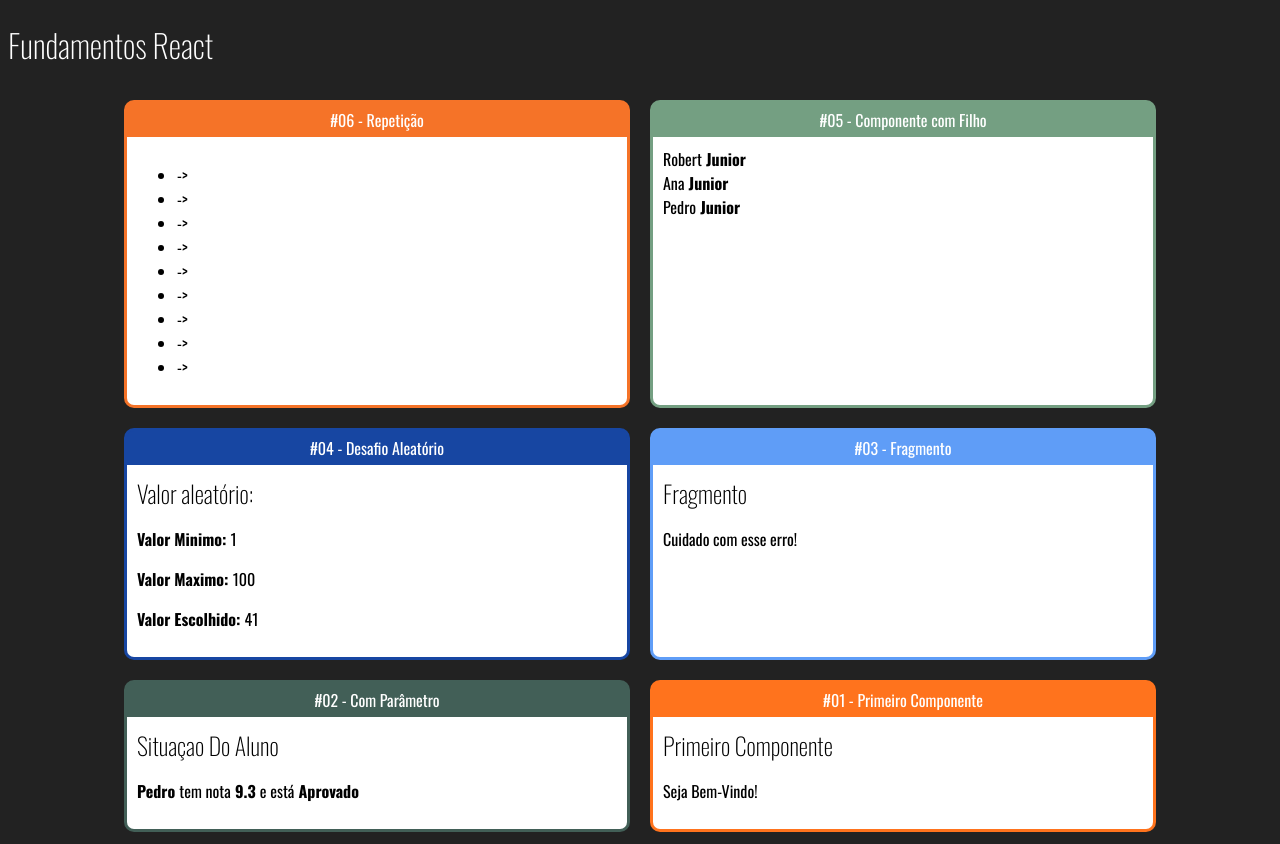
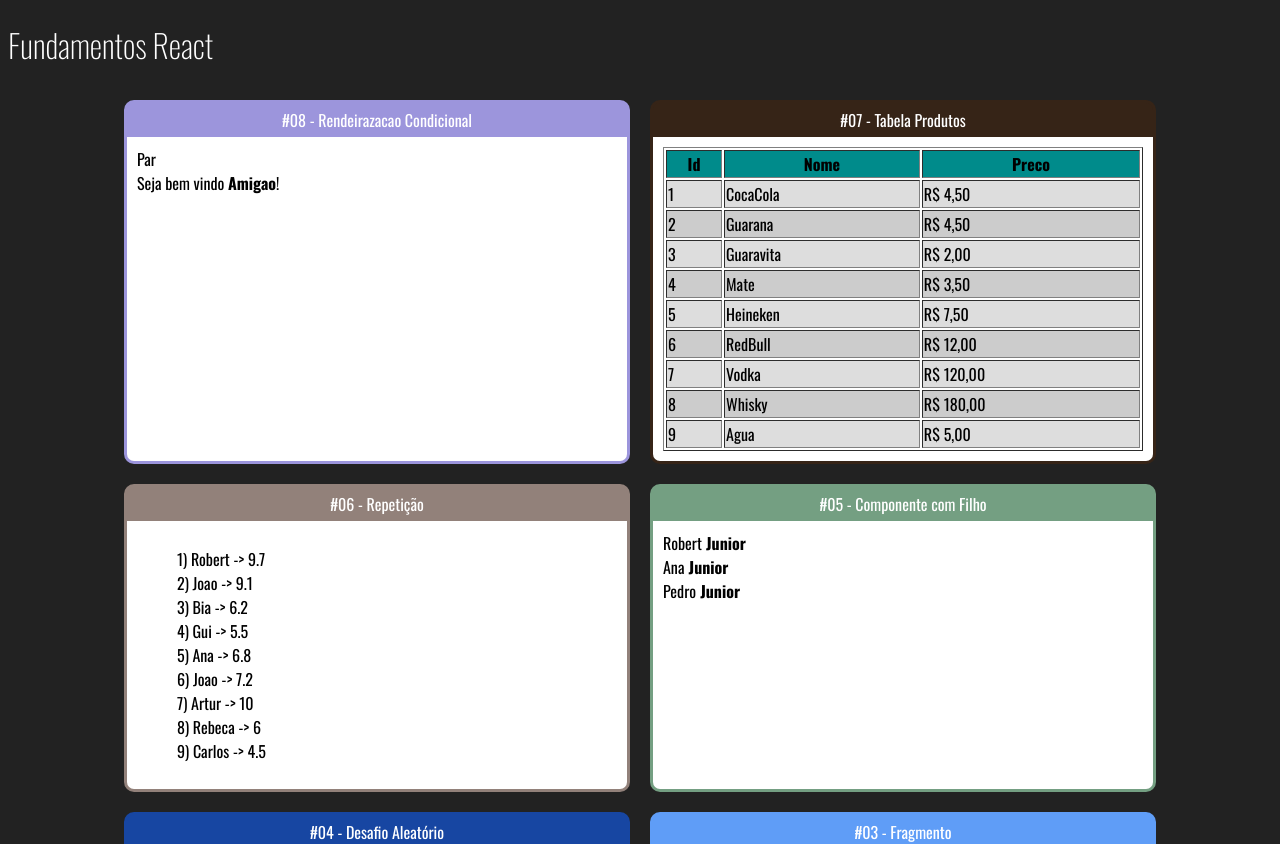
Before and after one commit to vossrobertt/react, a React (Create React App) app: page / in a window 1280 px wide. Shown: the top 844 px of the page. Built offline with nearby package versions, Linux system fonts and the light colour scheme.

Commit message:
09-renderizacao

```diff
--- a/src/App.jsx
+++ b/src/App.jsx
@@ -1,5 +1,8 @@
 import React from 'react'
 import './App.css'
+
+import UsuarioInfo from './components/condicional/UsuarioInfo'
+import ParOuImpar from './components/condicional/ParOuImpar'
 import ListaAlunos from './components/repeticao/ListaAlunos'
 import Familia from './components/basicos/Familia'
 import FamiliaMembro from './components/basicos/FamiliaMembro'
@@ -8,12 +11,23 @@ import ComParametro from './components/basicos/ComParametro'
 import Fragmento from './components/basicos/Fragmento'
 import Aleatorio from './components/basicos/Aleatorio'
 import Card from './components/layout/Card'
+import TabelaProdutos from './components/repeticao/TabelaProdutos'
 
 export default () => (
     <div className="App">
         <h1>Fundamentos React</h1>
         <div className="Cards">
-            <Card titulo="#06 - Repetição " color="#F57328">
+
+            <Card titulo="#08 - Rendeirazacao Condicional " color="#9C95DC">
+                <ParOuImpar numero={20}></ParOuImpar>
+                <UsuarioInfo />
+            </Card>
+
+            <Card titulo="#07 - Tabela Produtos " color="#362417">
+                <TabelaProdutos></TabelaProdutos>
+            </Card>
+
+            <Card titulo="#06 - Repetição " color="#92817A">
                 <ListaAlunos></ListaAlunos>
             </Card>
 
--- /dev/null
+++ b/src/components/condicional/If.js
@@ -0,0 +1,19 @@
+export default props => {
+    const elseChild = props.children.filter(child => {
+        return child.type && child.type.name === 'Else'
+    })[0]
+
+    const ifChildren = props.children.filter(child => {
+        return child !== elseChild
+    })
+
+    if(props.test) {
+        return ifChildren
+    } else if(elseChild) {
+        return elseChild
+    } else {
+        return false
+    }
+}
+
+export const Else = props => props.children
--- /dev/null
+++ b/src/components/condicional/ParOuImpar.jsx
@@ -0,0 +1,12 @@
+import React from "react";
+
+export default props => {
+    const isPar = props.numero % 2 === 0
+    return (
+        <div>
+            { isPar ?
+            <span>Par</span> :
+            <span>Impar</span> }
+        </div>
+    )
+}
--- /dev/null
+++ b/src/components/condicional/UsuarioInfo.jsx
@@ -0,0 +1,16 @@
+import React from "react";
+import If, { Else } from './If'
+
+export default props => {
+    const usuario = props.usuario || {}
+    return (
+        <div>
+            <If test={usuario && usuario.nome}>
+                Seja bem vindo <strong>{usuario.nome}</strong>!
+                <Else>
+                    Seja bem vindo <strong>Amigao</strong>!
+                </Else>
+            </If>
+        </div>
+    )
+}
--- a/src/components/repeticao/ListaAlunos.jsx
+++ b/src/components/repeticao/ListaAlunos.jsx
@@ -6,14 +6,14 @@ export default props => {
     const alunosLI = alunos.map((aluno) => {
         return (
             <li key={aluno.id}>
-                {alunos.id} {alunos.nome} {'->'} {alunos.nota}
+                {aluno.id}) {aluno.nome} {'->'} {aluno.nota}
             </li>
         );
     });
 
     return (
         <div>
-            <ul>
+            <ul style={{ listStyle: "none" }}>
                 {alunosLI}
             </ul>
         </div>
--- /dev/null
+++ b/src/components/repeticao/TabelaProdutos.css
@@ -0,0 +1,15 @@
+.TabelaProdutos table{
+    width: 100%;
+}
+
+.TabelaProdutos th {
+    background-color: #008b8b;
+}
+
+.TabelaProdutos .Par {
+    background-color: #ddd;
+}
+
+.TabelaProdutos .Impar {
+    background-color: #ccc;
+}
--- /dev/null
+++ b/src/components/repeticao/TabelaProdutos.jsx
@@ -0,0 +1,35 @@
+import React from "react";
+import produtos from '../../data/produtos';
+import './TabelaProdutos.css'
+
+export default (props) => {
+
+    function getLinhas() {
+        return produtos.map((produto, i) => {
+            return (
+                <tr className={i % 2 === 0 ? 'Par' : 'Impar'}>
+                    <td>{produto.id}</td>
+                    <td>{produto.nome}</td>
+                    <td>R$ {produto.preco.toFixed(2).replace('.', ',')}</td>
+                </tr>
+            )
+        })
+    }
+
+    return (
+        <div className="TabelaProdutos">
+            <table border="1">
+                <thead>
+                    <tr>
+                        <th>Id</th>
+                        <th>Nome</th>
+                        <th>Preco</th>
+                    </tr>
+                </thead>
+                <tbody>
+                    {getLinhas()}
+                </tbody>
+            </table>
+        </div>
+    )
+}
--- /dev/null
+++ b/src/data/produtos.js
@@ -0,0 +1,13 @@
+const produtos = [
+    { id: 1, nome: 'CocaCola', preco: 4.50 },
+    { id: 2, nome: 'Guarana', preco: 4.50 },
+    { id: 3, nome: 'Guaravita', preco: 2.00 },
+    { id: 4, nome: 'Mate', preco: 3.50 },
+    { id: 5, nome: 'Heineken', preco: 7.50 },
+    { id: 6, nome: 'RedBull', preco: 12.00 },
+    { id: 7, nome: 'Vodka', preco: 120.00 },
+    { id: 8, nome: 'Whisky', preco: 180.00 },
+    { id: 9, nome: 'Agua', preco: 5.00 },
+]
+
+export default produtos
```
Also changed, not shown: src/App.css (line endings or trailing spaces).
